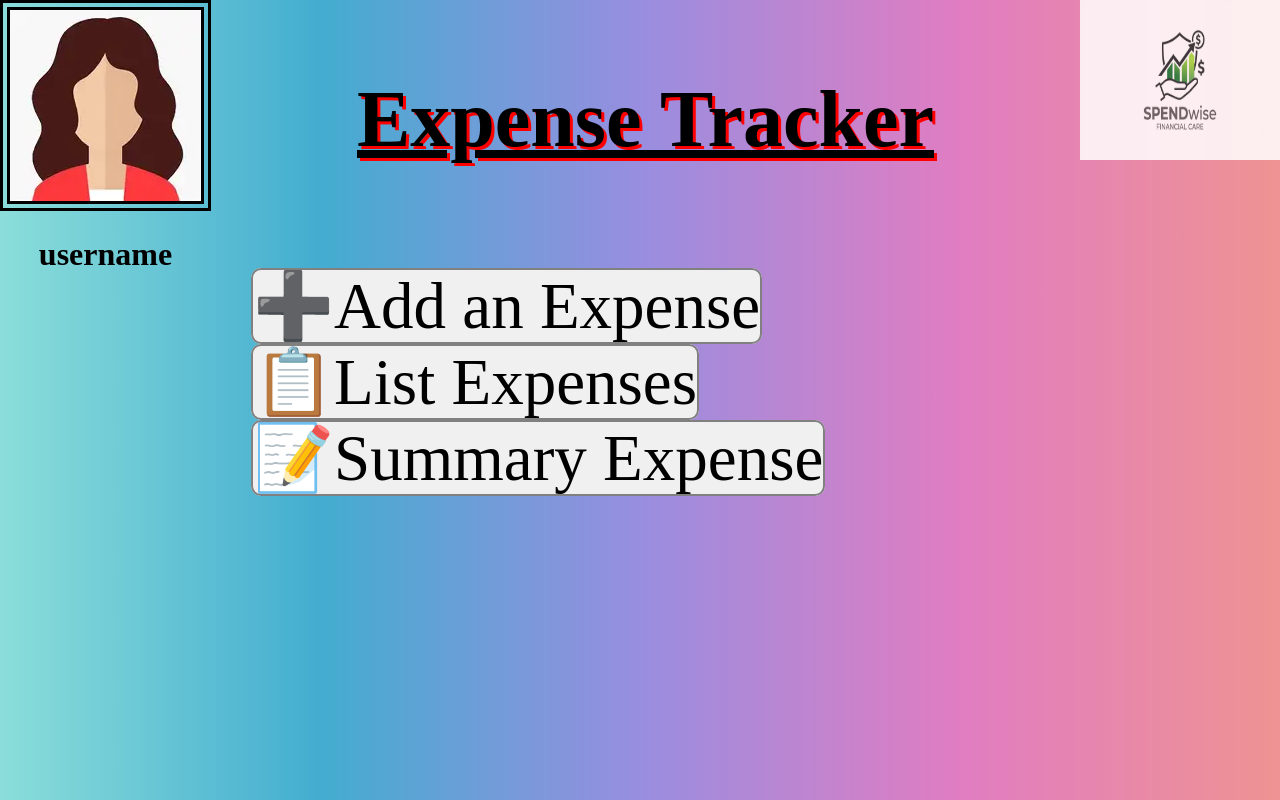
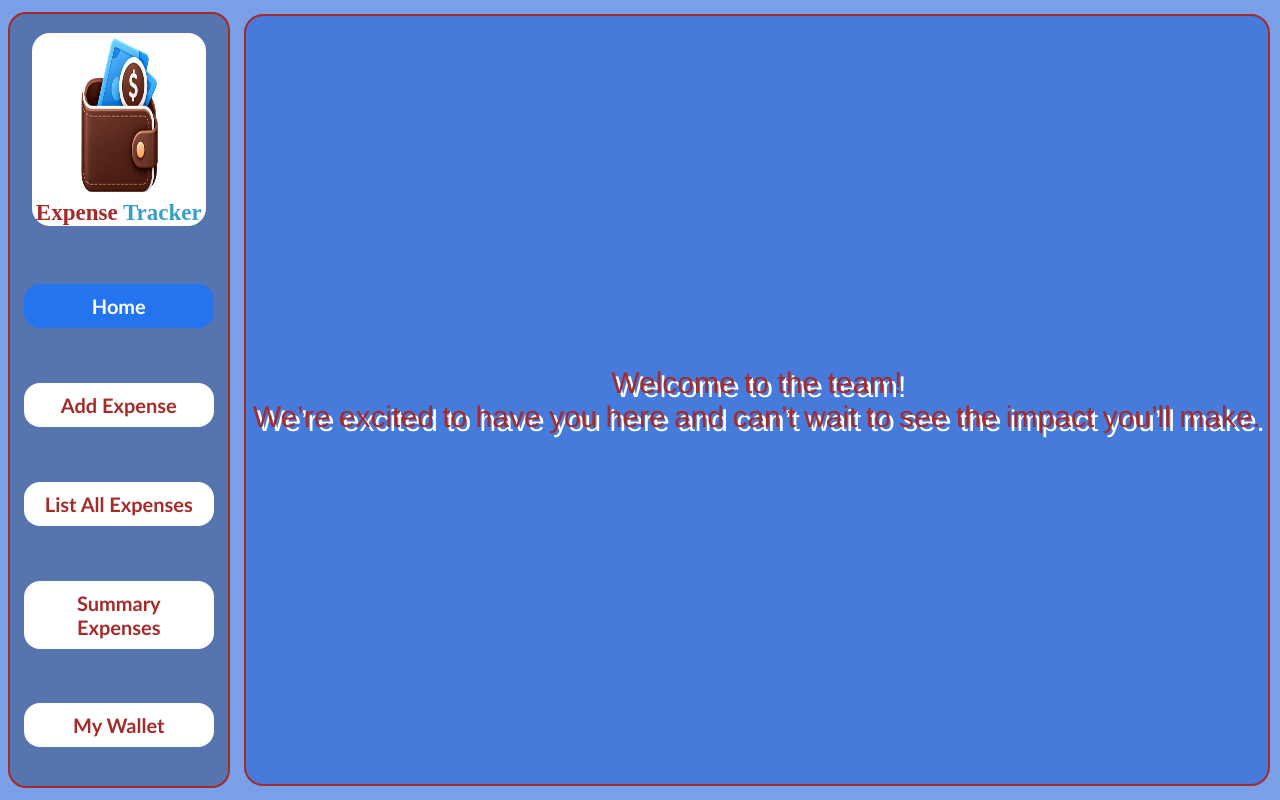
Before and after one commit to tahiri-amine/ExpensesTracker-webpage, a Flask app: page /home in a window 1280 px wide. Run offline with Flask 3, Linux system fonts and the light colour scheme.

Commit message:
refactor: redisign the home page & add page

```diff
--- a/app.py
+++ b/app.py
@@ -1,9 +1,9 @@
 from flask import Flask,render_template,request
 from tracker import ExpenseTracker
 app = Flask(__name__)
-@app.route("/home")
+@app.route("/home",methods=["POST","GET"]) # it need post!
 def home():
-    return  render_template("home1.html")
+    return  render_template("home.html")
 @app.route("/add",methods=["POST","GET"])
 def add():
     obj  = ExpenseTracker()
--- a/static/style.css
+++ b/static/style.css
@@ -1,185 +1,260 @@
+/*--------------Home page settup-------------------*/
+.link{
+    text-decoration: none;
+    color: white
+}
+
 body{
+    margin: 0;
+    display: flex;
+    justify-content: center;
+    height: 100vh;
+    align-items: center;
+    background-color: rgb(122, 160, 231);
 
-    background-image: url("Elate\ The\ Euge.jpg");
-      margin: 0;
-    padding: 0;
-    width: 100%;
-    min-height: 100vh;
-    box-sizing: border-box;
-    background-size: cover;
-    background-attachment: fixed;
+    /* box-sizing: border-box; */
 }
+
+/*main container*/
 .main-container{
+
     display: flex;
-    justify-content: space-between;
-
-
-}
-.center-column{
-    display: flex;
-    flex-direction: column ;
-    justify-content: center;
-    gap: 30px;
-    padding: 70px;
-    padding-bottom: 80px;
-
-
+    height: 99vh;
+    width: 100vw;
 
 
 
 
 }
-.center-column h1{
-    text-align: center;
-    text-shadow: 3px 3px red;
-    font-size: 80px;
-    text-decoration: underline;
+/*Side bar*/
+.sidebar{
+    border: 2px brown solid;
+    margin: 8px;
+    border-radius: 18px;
+    width: 17%;
+    display: flex;
+    flex-direction: column;
+    justify-content: space-around;
+    align-items: center;
+    gap: 1px;
+    background-color: rgb(86, 116, 173);
 
 }
-.center-column .tool-box{
-      padding: 20px;
-      font-size: 65px;
-
-}
-.center-column .tool-box a{
-    text-decoration: none;
-    color: black;
-    background-color: #f0f0f0;
-    border: 2px gray solid;
-    border-radius: 10px;
-}
-
-.right-column img{
-    opacity: 0.85;
-     width: 200px;
-     height: 160px;
+/*content( it contain the welcome message )*/
+.content{
+    border: 2px solid brown;
+    margin: 10px;
+    border-radius: 19px;
+    margin-left: 6px;
+    flex: 1;
+    text-align: center;
+    display: flex;
+    flex-direction: column;
+    justify-content: center;
+    gap: 20px;
+    text-shadow: 4px 4px white;
+    background-color: rgb(70, 122, 219);
+    align-items: center;
 
 }
 
-.left-column h1{
-        text-align: center;
-     }
-.left-column img {
-    border: 10px double black;
+/*welcom message*/
+#welcom-message{
+    font-size: 30px;
+    font-family:'Franklin Gothic Medium', 'Arial Narrow', Arial, sans-serif;
+    color: brown;
 }
-/*--------------------------------------------------add page:--------------------------------------*/
-.center-column form{
-     border: 5px black dashed;
-     font-size: 35px;
-     padding-bottom:2px;
-     background-image: url("fond.png");
-     padding-right: -100px;
+/*section (in the side bar where there is buttons)*/
+.sections{
+    display: flex;
+    flex-direction: column;
+    justify-content: space-between;
+
+    padding: 20px;
+    height: 60%;
+    align-items: center;
 
 }
-.center-column h2{
+/*sections buttons*/
+.sections span{
+
+    width: 96%;
     text-align: center;
+    border-radius: 16px;
+    font-size: 20px;
+    padding: 10px;
+    background-color: white;
+    color: brown;
+    font-weight: bold;
+    font-family:'Gill Sans', 'Gill Sans MT', Calibri, 'Trebuchet MS', sans-serif;
+
 }
-input[type="text"],input[type="number"]{
-    width: 400px;
-    height: 25px;
-}
-.center-column{
+
+
+/*top section where the logo live*/
+.top-section{
     display: flex;
     flex-direction: column;
-    flex-grow: 1;
-    padding:20px;
+    height: 25%;
+    width: 80%;
+    justify-content: center;
+    align-items: center;
+    background-color: white;
+
+    border-radius: 18px;
 }
-.table{
-    width: 100%;
-}
-#add{
-     margin-left: 100px;
-     font-size: 30px;
-}
-.back{
-     font-size: 30px;
-     margin-right: 100px;
-     text-decoration: none;
-     color: black;
-     background-color: #f0f0f0;
-     border: 1px gray solid;
-     border-radius: 2px;
-     text-align: right;
-      border: black 2px solid;
+
+/*logo settup*/
+.top-section img{
+    width: 70%;
+    height: 90%;
 
 }
-#all{
-    border: black 2px solid;
-    height: 40px;
-    font-size: 30px;
-    margin-right: 80px;
-}
-/*--------------------------------------------------list buttons:--------------------------------------*/
-.buttons{
-  display: flex;
-  flex-direction:row ;
-  justify-content: center;
-  gap: 30px;
+/*logo descdription*/
+.top-section span{
+    font-size: 23px;
+    font-weight: bold;
 
 }
-/*--------------------------------------------------summary page:--------------------------------------*/
+/*link*/
+.sections span a{
+    text-decoration: none;
+    color: brown;
+}
+/*Buttons and hover effect*/
 
-.cat{
-    color: red;
-    border: black 4px solid;
+.sections span:hover{
+    background-color: #2374EE;
+    color: white;
+
 }
-table{
+.sections span:hover a{
+    background-color: #2374EE;
+    color: white;
+}
+.sections .active {
+    background-color: #2374EE;
 
-
+}
+.sections .active  {
+    color: white;
+}
+/*-------------- Add page settup-------------------*/
+/*from content container the title and the form */
+/*settup the active button background and color*/
+.sections .active-add{
+    background-color: #2374EE;
+}
+.sections .active-add a{
+    color: white;
+}
+/*can u sum the two proprities abouve ?*/
+/*the content border jsut to manipulte the element as the title and the form*/
+.form-content{
+    border: 2px solid brown;
+    margin: 10px;
+    border-radius: 19px;
+    margin-left: 6px;
+    flex: 1;
+    text-align: center;
+    display: flex;
+    flex-direction: column;
+    justify-content: space-evenly;
+    background-color: rgb(70, 122, 219);
+    align-items: center;
+}
+/*settup the form itself*/
+.form-content form{
+    border: 3px solid white;
+    height: 60%;
+    width: 80%;
+    display: flex;
+    flex-direction: column;
+    align-items: center;
+    justify-content: space-between;
+}
+/*settup the form elements
+ which are inside as the inputs and the buttons*/
+form .form{
+    display: flex;
+    flex-direction: column;
+    justify-content: space-around;
+    height: 100%;
     width: 100%;
 
 }
-.tab{
-     border: black 7px dashed;
+/*the form title*/
+.form-content span{
+    font-size: 40px;
+    font-family:Impact, Haettenschweiler, 'Arial Narrow Bold', sans-serif;
+    color: brown;
+    text-shadow: 2px 2px white;
+}
+.amount , .category ,.note{
+
+    display: flex;
+    justify-content: flex-start;
+    gap: 35px;
+}
+.category{
+    gap: 24px;
+}
+.note{
+    gap: 77px;
+}
+label{
+    font-size: 30px;
+    margin-left: 60px;
+    color: brown;
+    font-family: Impact, Haettenschweiler, 'Arial Narrow Bold', sans-serif;
+    text-shadow: 2px 2px white;
+
 
 }
-
-.table{
-    width: 1000px;
+input{
+    width: 74%;
+    border-radius: 6px;
+    font-size: 20px;
+    border: 2px black solid;
 }
-li{
+/*button*/
+/*.button is the dive that regroupe the buttons*/
+.button{
     display: flex;
-    flex-direction: row;
-    gap: 100px;
+    justify-content: space-around;
 
 }
-.spent{
-    padding-right: 400px;
-    background-color: aqua;
-    width: 70px;
+/* settup the button Add*/
+.button button{
+    font-size: 35px;
+    border-radius: 8px;
+    background-color:brown;
+    color: white;
+    font-family: Impact, Haettenschweiler, 'Arial Narrow Bold', sans-serif;
+    box-shadow: 2px 2px white;
 }
-ul{
-    padding-left: 0px;
+/*settup the hover of the button ADD*/
+.button button:hover{
+    background-color: white;
+    color: #2374EE;
 }
-.cat{
-    display: flex;
-    justify-content: center;
-    padding: 2px 20px;
-    ;
-    background-color:rgb(222, 170, 102);
-    width: 90px
-    ;
-
+/*settup back link to look like a back button*/
+#link-btn{
+ border:  2px solid rgb(173, 168, 168);
+ width: 6%;
+ border-radius: 8px;
+ box-shadow: 2px 2px white;
+ background-color: brown;
+ font-family: Impact, Haettenschweiler, 'Arial Narrow Bold', sans-serif;
+ display: flex;
+ flex-direction: column;
+ justify-content: center;
+ font-size: 25px;
+ padding-left: 6px;
+ padding-right: 6px;
 }
-.sep{
-    padding:0px 10px;
-    font-weight: bold;
-    font-size: 25px;;
-    background-color: white;
-    width: 100px;
-    text-align: center;
+/*settup back's hover*/
+#link-btn:hover{
+    background-color:white ;
+    color:#2374EE;
 }
-#back-btn{
-    width: 96%;
-    text-align: center;
-}
-#size{
-    font-size: 30px;
-    margin-left: 150px;
-
-}
-#btn1{
-    margin-right: 400px;
-    margin-left: 150px;
-    font-size: 32px;
-}
--- /dev/null
+++ b/templates/home.html
@@ -0,0 +1,43 @@
+<!DOCTYPE html>
+<html>
+    <head>
+        <link rel="stylesheet" href="{{url_for('static',filename='style.css')}}">
+    </head>
+    <body>
+        <div class="main-container">
+            <div class="sidebar">
+                <div class="top-section">
+                    <img src="{{url_for('static',filename='logo.png')}}" alt="logo">
+                    <span><font style="color: brown;">Expense </font><font style="color: rgb(53, 159, 201);">Tracker</font></span>
+                </div>
+
+                <div class="sections">
+                    <span class="active">Home</span>
+                    <span>
+                        <a href="/add">Add Expense</a>
+                    </span>
+                    <span>
+                        <a href="/list">List All Expenses</a>
+                    </span>
+                    <span>
+                        <a href="/summary">Summary Expenses</a>
+                    </span>
+                    <span>
+                        <a href="/wallet">My Wallet</a>
+                    </span>
+
+
+                </div>
+            </div>
+            <div class="content">
+                <span id="welcom-message">
+                    Welcome to the team!<br>
+                    We’re excited to have you here and can’t wait to see the impact you’ll make.
+               </span>
+
+
+
+            </div>
+        </div>
+    </body>
+</html>
```
Also changed, not shown: templates/add.html (+51 -36 lines), static/logo.png.
